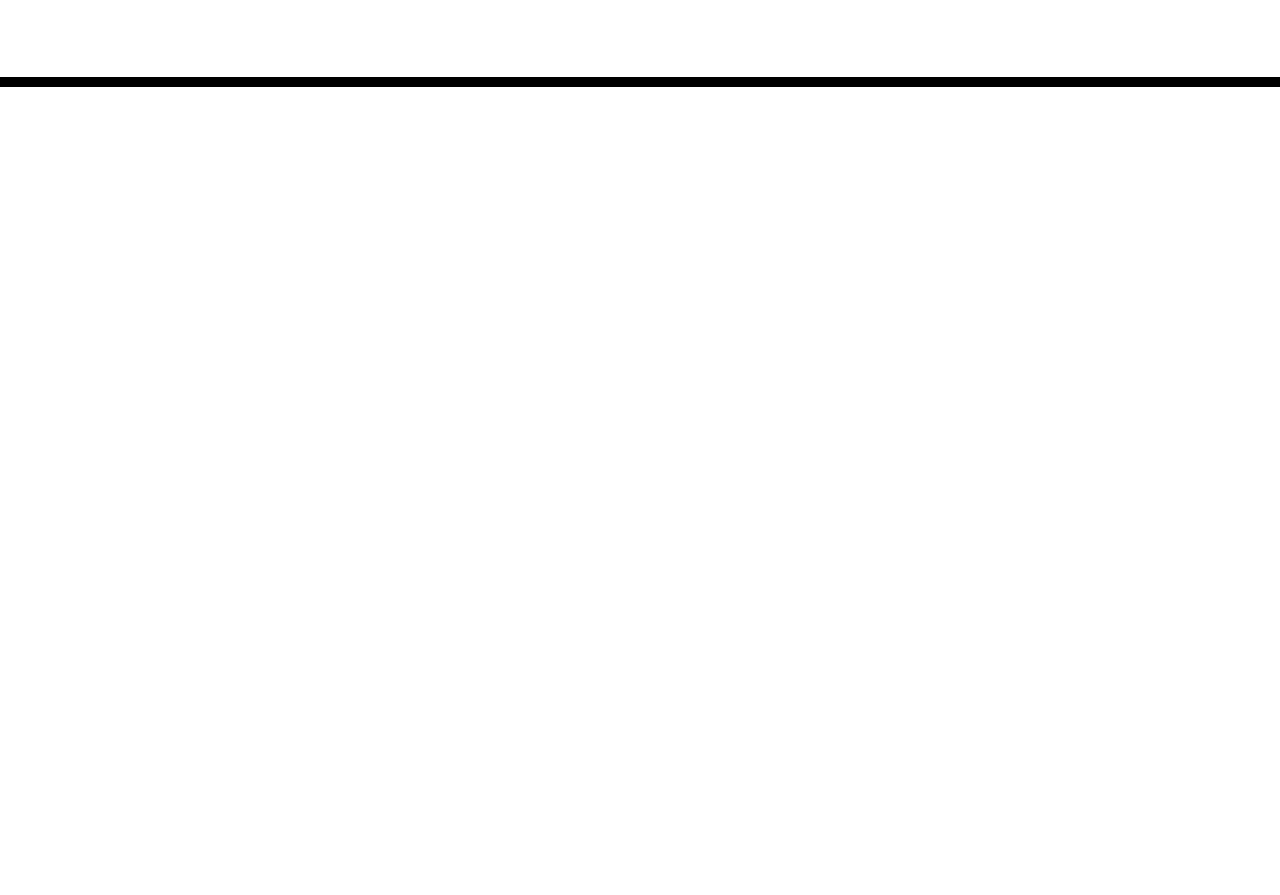
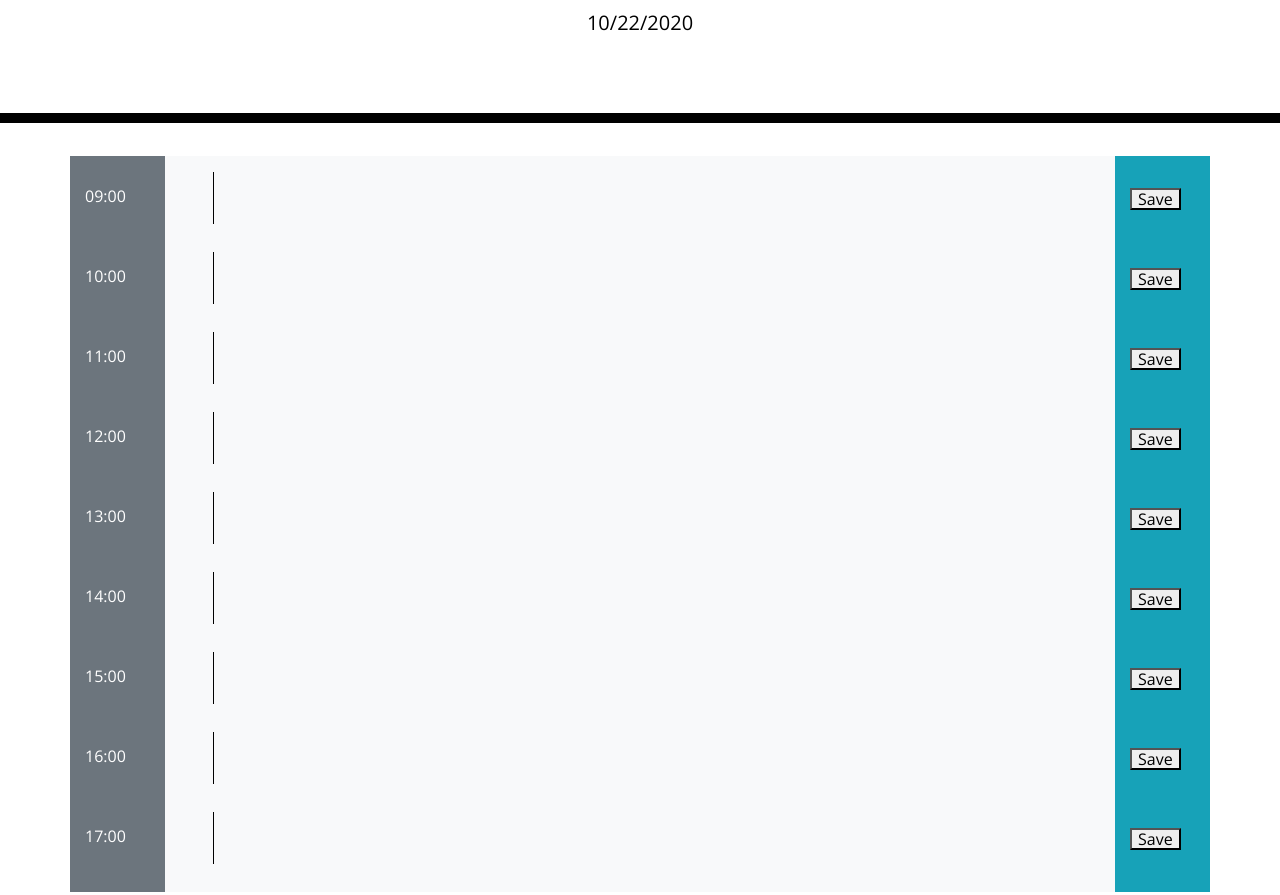
Before and after one commit to kfreeborg/daily-planner, a plain HTML site: page index.html in a window 1280 px wide. Shown: the part 181-1076 px from the top of the page. Before the commit the page ends 800 px from the top, so only its background shows below. Drawn offline with nearby package versions, Linux system fonts and the light colour scheme; files that its build step writes are made by us from their sources.

Commit message:
added time blocks

```diff
--- a/assets/js/script.js
+++ b/assets/js/script.js
@@ -1,13 +1,26 @@
 // GIVEN I am using a daily planner to create a schedule
 // WHEN I open the planner
 // THEN the current day is displayed at the top of the calendar
+var today = moment().format('l');
+$(".today").append(today);
+
 // WHEN I scroll down
 // THEN I am presented with time blocks for standard business hours
+// See HTML
+
+
 // WHEN I view the time blocks for that day
 // THEN each time block is color - coded to indicate whether it is in the past, present, or future
+
+
+
 // WHEN I click into a time block
 // THEN I can enter an event
+// See HTML
+
 // WHEN I click the save button for that time block
 // THEN the text for that event is saved in local storage
+
+
 // WHEN I refresh the page
 // THEN the saved events persist
--- a/index.html
+++ b/index.html
@@ -1,24 +1,15 @@
 <!DOCTYPE html>
 <html lang="en">
+
 <head>
   <meta charset="UTF-8" />
   <meta name="viewport" content="width=device-width, initial-scale=1.0" />
   <meta http-equiv="X-UA-Compatible" content="ie=edge" />
-    <link
-      rel="stylesheet"
-      href="https://stackpath.bootstrapcdn.com/bootstrap/4.3.1/css/bootstrap.min.css"
-    />
-    <link
-      rel="stylesheet"
-      href="https://use.fontawesome.com/releases/v5.8.1/css/all.css"
-      integrity="sha384-50oBUHEmvpQ+1lW4y57PTFmhCaXp0ML5d60M1M7uH2+nqUivzIebhndOJK28anvf"
-      crossorigin="anonymous"
-    />
-    <link
-      href="https://fonts.googleapis.com/css?family=Open+Sans&display=swap"
-      rel="stylesheet"
-    />
-    <link rel="stylesheet" href="style.css" />
+  <link rel="stylesheet" href="https://stackpath.bootstrapcdn.com/bootstrap/4.3.1/css/bootstrap.min.css" />
+  <link rel="stylesheet" href="https://use.fontawesome.com/releases/v5.8.1/css/all.css"
+    integrity="sha384-50oBUHEmvpQ+1lW4y57PTFmhCaXp0ML5d60M1M7uH2+nqUivzIebhndOJK28anvf" crossorigin="anonymous" />
+  <link href="https://fonts.googleapis.com/css?family=Open+Sans&display=swap" rel="stylesheet" />
+  <link rel="stylesheet" href="./assets/css/style.css" />
   <title>Work Day Scheduler</title>
 </head>
 
@@ -26,13 +17,124 @@
   <header class="jumbotron">
     <h1 class="display-3">Work Day Scheduler</h1>
     <p class="lead">A simple calendar app for scheduling your work day</p>
-      <p id="currentDay" class="lead"></p>
+    <p id="currentDay" class="lead today"></p>
   </header>
+
   <div class="container">
-      <!-- Timeblocks go here -->
+
+    <div class="row justify-content-center">
+      <div class="col-1 bg-secondary text-white">
+        <p>09:00</p>
+      </div>
+      <div class="col-10 bg-light text-black">
+        <textarea class="col-10" type="text"></textarea>
+      </div>
+      <div class="col-1 bg-info text-white">
+        <button>Save</button>
+      </div>
+    </div>
+
+    <div class="row justify-content-center">
+      <div class="col-1 bg-secondary text-white">
+        <p>10:00</p>
+      </div>
+      <div class="col-10 bg-light text-black">
+        <textarea class="col-10" type="text"></textarea>
+      </div>
+      <div class="col-1 bg-info text-white">
+        <button>Save</button>
+      </div>
+    </div>
+
+    <div class="row justify-content-center">
+      <div class="col-1 bg-secondary text-white">
+        <p>11:00</p>
+      </div>
+      <div class="col-10 bg-light text-black">
+        <textarea class="col-10" type="text"></textarea>
+      </div>
+      <div class="col-1 bg-info text-white">
+        <button>Save</button>
+      </div>
+    </div>
+
+    <div class="row justify-content-center">
+      <div class="col-1 bg-secondary text-white">
+        <p>12:00</p>
+      </div>
+      <div class="col-10 bg-light text-black">
+        <textarea class="col-10" type="text"></textarea>
+      </div>
+      <div class="col-1 bg-info text-white">
+        <button>Save</button>
+      </div>
+    </div>
+
+    <div class="row justify-content-center">
+      <div class="col-1 bg-secondary text-white">
+        <p>13:00</p>
+      </div>
+      <div class="col-10 bg-light text-black">
+        <textarea class="col-10" type="text"></textarea>
+      </div>
+      <div class="col-1 bg-info text-white">
+        <button>Save</button>
+      </div>
+    </div>
+
+    <div class="row justify-content-center">
+      <div class="col-1 bg-secondary text-white">
+        <p>14:00</p>
+      </div>
+      <div class="col-10 bg-light text-black">
+        <textarea class="col-10" type="text"></textarea>
+      </div>
+      <div class="col-1 bg-info text-white">
+        <button>Save</button>
+      </div>
+    </div>
+
+    <div class="row justify-content-center">
+      <div class="col-1 bg-secondary text-white">
+        <p>15:00</p>
+      </div>
+      <div class="col-10 bg-light text-black">
+        <textarea class="col-10" type="text"></textarea>
+      </div>
+      <div class="col-1 bg-info text-white">
+        <button>Save</button>
+      </div>
+    </div>
+
+    <div class="row justify-content-center">
+      <div class="col-1 bg-secondary text-white">
+        <p>16:00</p>
+      </div>
+      <div class="col-10 bg-light text-black">
+        <textarea class="col-10" type="text"></textarea>
+      </div>
+      <div class="col-1 bg-info text-white">
+        <button>Save</button>
+      </div>
+    </div>
+
+    <div class="row justify-content-center">
+      <div class="col-1 bg-secondary text-white">
+        <p>17:00</p>
+      </div>
+      <div class="col-10 bg-light text-black">
+        <textarea class="col-10" type="text"></textarea>
+      </div>
+      <div class="col-1 bg-info text-white">
+        <button>Save</button>
+      </div>
+    </div>
+
   </div>
 
   <script src="https://code.jquery.com/jquery-3.4.1.min.js"></script>
   <script src="https://cdnjs.cloudflare.com/ajax/libs/moment.js/2.24.0/moment.min.js"></script>
+  <script src="./assets/js/script.js"></script>
 </body>
+
 </html>
```
Lines whose indentation alone changed are shown as unchanged.
